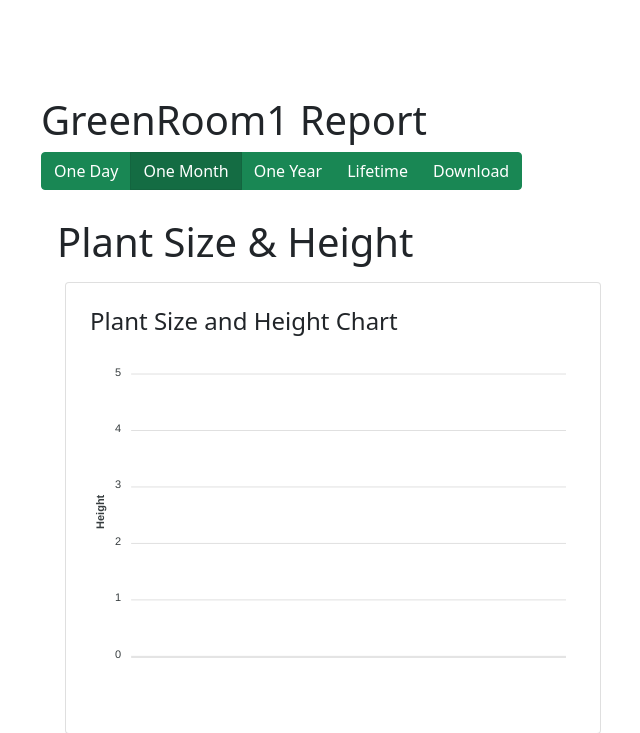
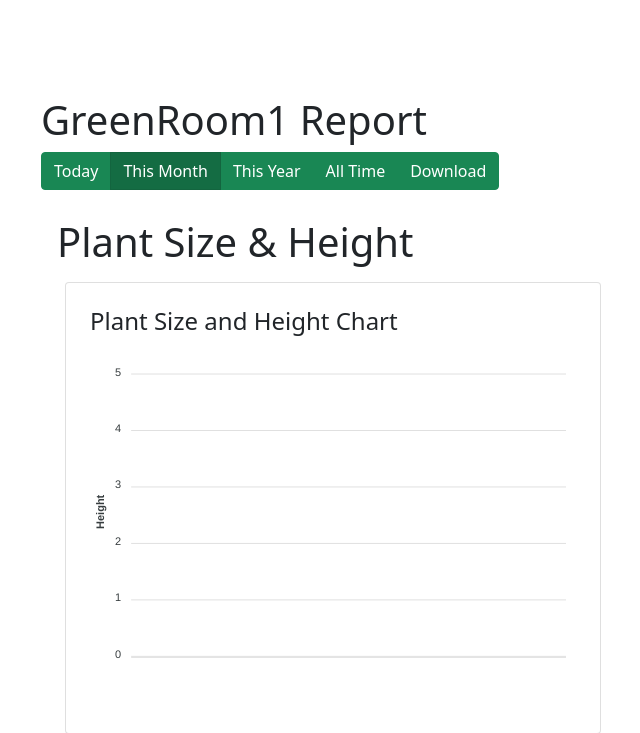
Before and after one commit to MMeow223/IOT_Greenroom, a Flask app: page /report-test/1 in a window 1280 px wide. Shown: the top 733 px of the page, without its empty margins (55-695 px from the left). Run offline with Flask 3, Linux system fonts and the light colour scheme; data comes from the database, SQL or seed files in the repository; data that the repository does not hold is empty; some libraries are stand-ins or nearby versions.

Commit message:
Update report-generate-test.html

```diff
--- a/Flask/templates/report-generate-test.html
+++ b/Flask/templates/report-generate-test.html
@@ -62,7 +62,7 @@
               id="one_day_btn"
               onclick="OneDay()"
             >
-              One Day
+              Today
             </button>
             <button
               type="button"
@@ -70,7 +70,7 @@
               id="one_month_btn"
               onclick="OneMonth()"
             >
-              One Month
+              This Month
             </button>
             <button
               type="button"
@@ -78,7 +78,7 @@
               id="one_year_btn"
               onclick="OneYear()"
             >
-              One Year
+              This Year
             </button>
             <button
               type="button"
@@ -86,7 +86,7 @@
               id="life_btn"
               onclick="LifeTime()"
             >
-              Lifetime
+              All Time
             </button>
             <button
               type="button"
@@ -451,6 +451,13 @@
             height: 350,
             type: "bubble",
           },
+          plotOptions: {
+            bubble: {
+              zScaling: true,
+              minBubbleRadius: 0,
+              maxBubbleRadius: 50,
+            },
+          },
           series: [
             {
               name: "Height",
```
